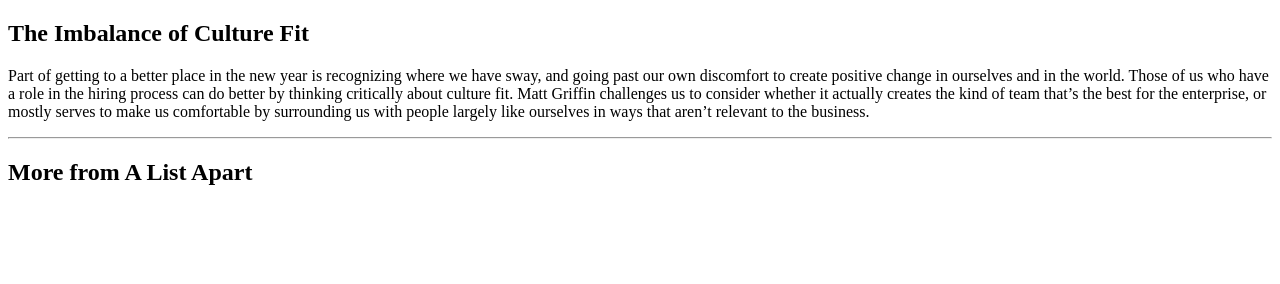
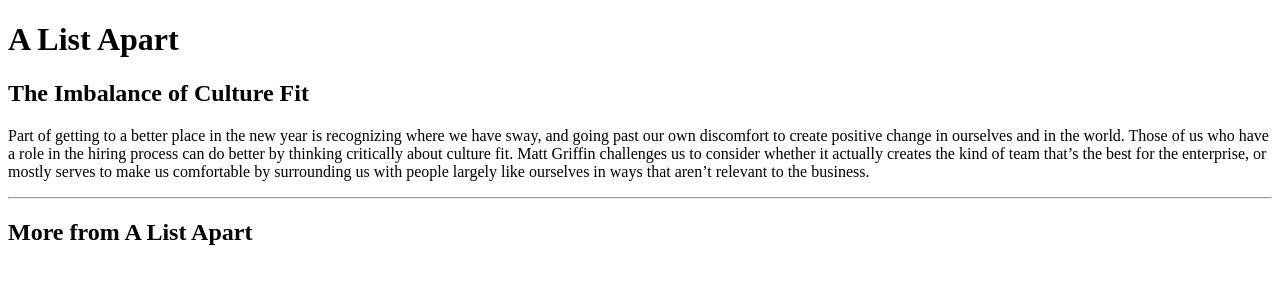
Before and after one commit to j10nelson/html-layout, a plain HTML site: page index.html in a window 1280 px wide. Drawn offline with Linux system fonts and the light colour scheme.

Commit message:
fixed h1 added h2

```diff
--- a/index.html
+++ b/index.html
@@ -4,9 +4,12 @@
     <meta charset="utf-8">
     <title>A List Apart for people who make websites</title>
   </head>
+  <header class="Logo">
+    <h1>A List Apart</h1>
+  </header>
   <body>
     <section class="Intro">
-    <h1>The Imbalance of Culture Fit</h1>
+    <h2>The Imbalance of Culture Fit</h2>
   <p>Part of getting to a better place in the new year is recognizing where we
     have sway, and going past our own discomfort to create positive change in
     ourselves and in the world. Those of us who have a role in the hiring process
```
